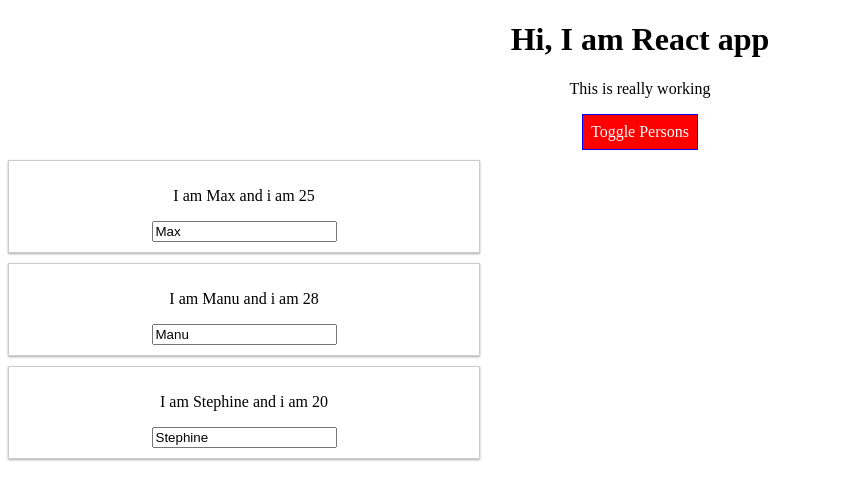
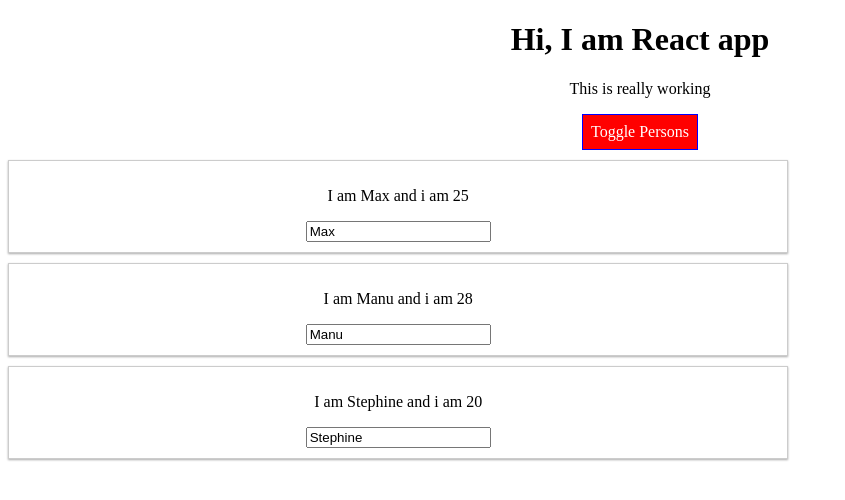
Before and after one commit to somasekharnovudu/basicreactapp, a React (Create React App) app: page / in a window 1280 px wide. Both pictures are taken after a click on the button "Toggle Persons". Shown: the top 500 px of the page, without its empty margins (0-845 px from the left). Built offline with nearby package versions, Linux system fonts and the light colour scheme.

Commit message:
before eject

```diff
--- a/src/App.js
+++ b/src/App.js
@@ -41,10 +41,6 @@
             padding :"8px",
             cursor:"pointer",
             transition:"all 0.5s ease",
-            ":hover":{
-                transition:"all 0.5s ease",
-                background:"lightgreen"
-            }
         };
 
         if(this.state.isPersonsShow){
@@ -57,10 +53,6 @@
                         />
             });
             buttonStyle.background="red";
-            buttonStyle[":hover"]={
-                transition:"all 0.5s ease",
-                background:"lightgrey"
-            }
         }
         if(this.state.persons.length<=2){
             buttonClass.push('red')
@@ -71,7 +63,6 @@
 
 
         return(
-            <StyleRoot>
             <div className="App">
                 <h1>Hi, I am React app</h1>
                 <p className={buttonClass.join(' ')}>This is really working</p>
@@ -80,9 +71,8 @@
                 </button>
                 {persons}
             </div>
-            </StyleRoot>
         )
     }
 }
 
-export default Radium(App);
+export default App;
--- a/src/Components/Person/Person.js
+++ b/src/Components/Person/Person.js
@@ -1,21 +1,16 @@
 import React from 'react';
 import './Person.css';
-import Radium  from 'radium';
 
 
 const Person=(props)=>{
-    const style={
-        '@media (min-width: 500px)':{
-            width:"450px"
-        }
-    }
+
 
     return(
-            <div  className="Person" style={style}>
+            <div  className="Person">
                 <p onClick={props.clicker}>I am {props.name} and i am {props.age}</p>
                 <input type="text" onChange={props.changer} className="Mychanger" value={props.name}/>
             </div>
     )
 }
 
-export default Radium(Person);
+export default Person;
```
Lines whose indentation alone changed are shown as unchanged.
